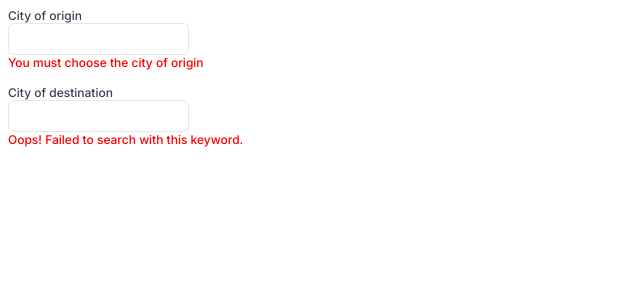
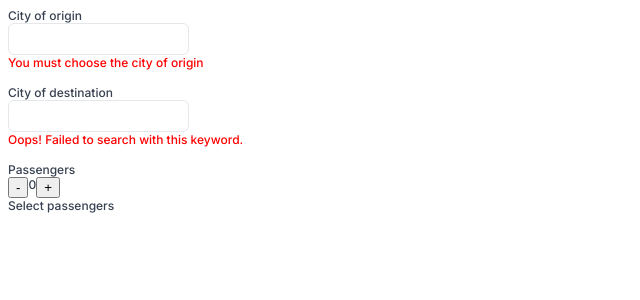
Before and after one commit to vitorcremonez/mozio-tech-assessment, a Next.js app: page / in a window 1280 px wide. Shown: the top 300 px of the page, without its empty margins (0-640 px from the left). Built offline with nearby package versions, Linux system fonts and the light colour scheme.

Commit message:
Add basic stepper input

```diff
--- /dev/null
+++ b/src/components/StepperInput/index.tsx
@@ -0,0 +1,43 @@
+import React, { useCallback } from "react";
+
+interface StepperInputProps {
+	value: number;
+	label: string;
+	error?: string;
+	onChange: (option: number) => any;
+}
+
+const StepperInput: React.FC<StepperInputProps> = ({
+	value,
+	label,
+	error,
+	onChange,
+}) => {
+	const decrease = useCallback(() => {
+		if (value > 0) {
+			onChange(value - 1);
+		}
+	}, [value, onChange]);
+
+	const increase = useCallback(() => {
+		onChange(value + 1);
+	}, [value, onChange]);
+
+	return (
+		<>
+			<label>{label}</label>
+			<div style={{ display: "flex" }}>
+				<div>
+					<button onClick={() => decrease()}>-</button>
+				</div>
+				<div>{value}</div>
+				<div>
+					<button onClick={() => increase()}>+</button>
+				</div>
+			</div>
+			{error && <div>{error}</div>}
+		</>
+	);
+};
+
+export default StepperInput;
--- a/src/components/index.tsx
+++ b/src/components/index.tsx
@@ -1 +1,2 @@
 export { default as LocationPickerInput } from "./LocationPickerInput";
+export { default as StepperInput } from "./StepperInput";
--- a/src/pages/index.tsx
+++ b/src/pages/index.tsx
@@ -1,4 +1,4 @@
-import { LocationPickerInput } from "components";
+import { LocationPickerInput, StepperInput } from "components";
 
 export default function Home() {
 	return (
@@ -15,6 +15,13 @@ export default function Home() {
 				onChange={(value) => console.log({ value })}
 				error={"Oops! Failed to search with this keyword."}
 			/>
+			<br />
+			<StepperInput
+				value={0}
+				label={"Passengers"}
+				onChange={(quantity) => console.log({ quantity })}
+				error={"Select passengers"}
+			/>
 		</>
 	);
 }
```
